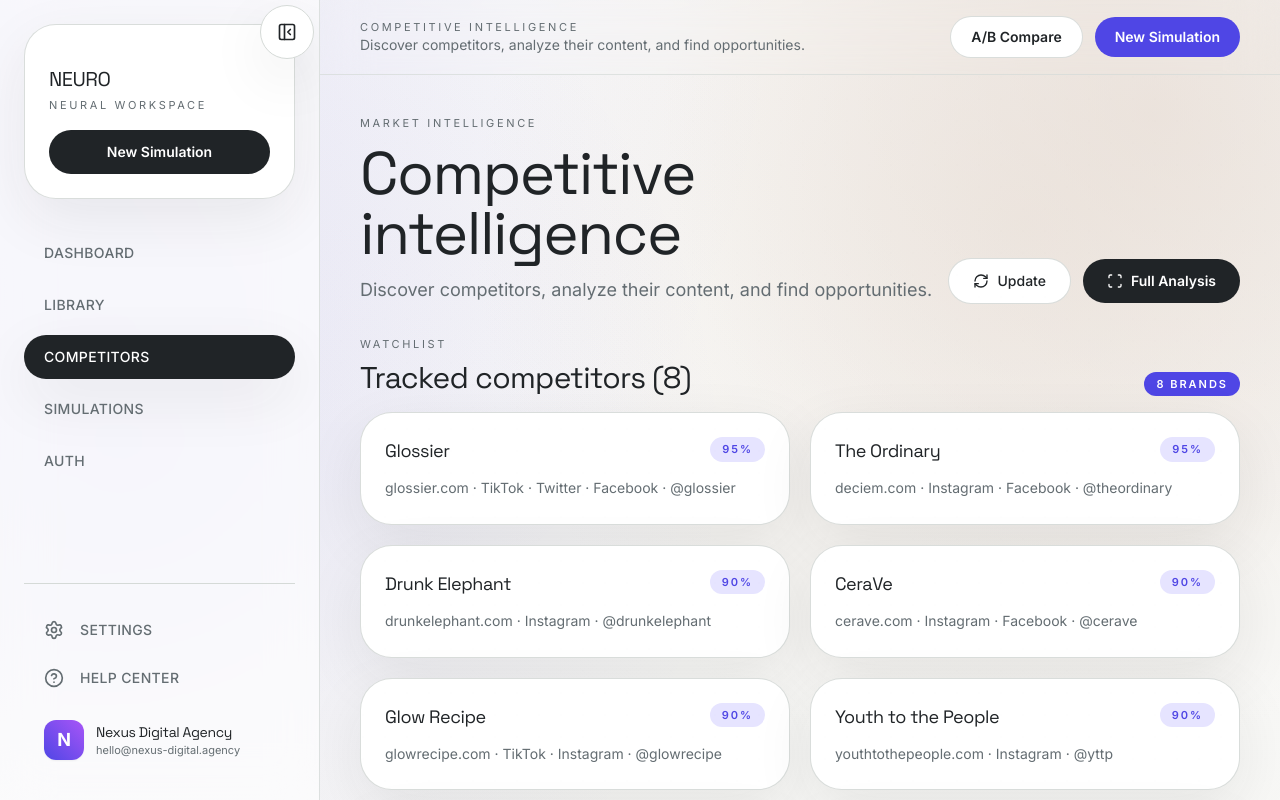
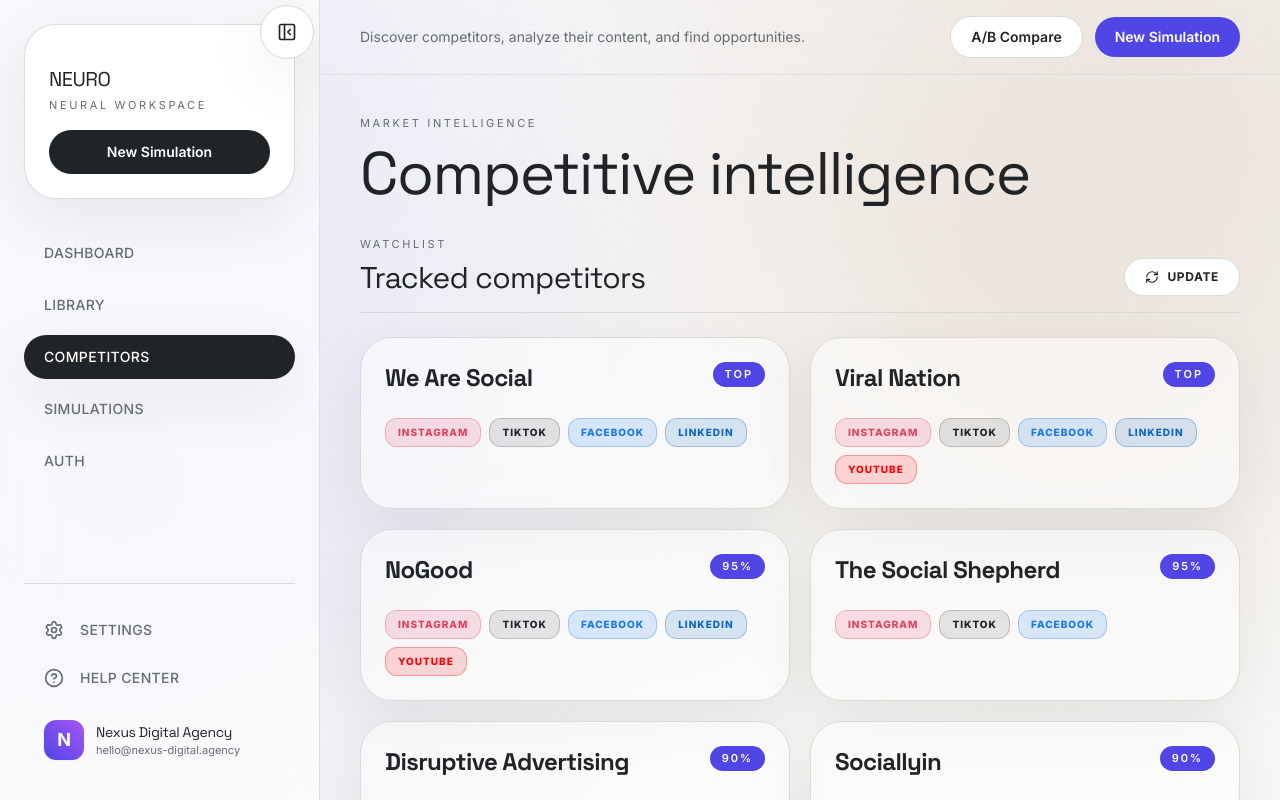
Before and after one commit to ducminh0302/neuro-simulator, a Next.js app: page /competitive in a window 1280 px wide. Shown: the top 800 px of the page. Built offline with nearby package versions, Linux system fonts and the light colour scheme.

Commit message:
Refine Competitive Intelligence UI: polish typography, social buttons, and layout

```diff
--- a/src/app/competitive/page.tsx
+++ b/src/app/competitive/page.tsx
@@ -1,4 +1,4 @@
-import { RefreshCw, Search, Upload, Scan } from "lucide-react";
+import { RefreshCw, Search, Upload, Scan, ChevronDown } from "lucide-react";
 
 import { SiteShell } from "@/components/site-shell";
 import { Card, Pill, SectionHeading, Surface } from "@/components/ui";
@@ -11,16 +11,101 @@
 const trackedCompetitors: Array<{
   name: string;
   relevance: string;
-  socials: string;
+  website: { label: string; url: string };
+  socials: Array<{ label: string; url: string }>;
 }> = [
-  { name: "Glossier", relevance: "95% relevant", socials: "glossier.com · TikTok · Twitter · Facebook · @glossier" },
-  { name: "The Ordinary", relevance: "95% relevant", socials: "deciem.com · Instagram · Facebook · @theordinary" },
-  { name: "Drunk Elephant", relevance: "90% relevant", socials: "drunkelephant.com · Instagram · @drunkelephant" },
-  { name: "CeraVe", relevance: "90% relevant", socials: "cerave.com · Instagram · Facebook · @cerave" },
-  { name: "Glow Recipe", relevance: "90% relevant", socials: "glowrecipe.com · TikTok · Instagram · @glowrecipe" },
-  { name: "Youth to the People", relevance: "90% relevant", socials: "youthtothepeople.com · Instagram · @yttp" },
-  { name: "Curology", relevance: "90% relevant", socials: "curology.com · Instagram · TikTok · @curology" },
-  { name: "Versed", relevance: "90% relevant", socials: "versedskin.com · Instagram · @versed" },
+  {
+    name: "We Are Social",
+    relevance: "Top relevant",
+    website: { label: "wearesocial.com", url: "https://wearesocial.com" },
+    socials: [
+      { label: "Instagram", url: "https://www.instagram.com/wearesocial/" },
+      { label: "TikTok", url: "https://www.tiktok.com/@wearesociallondon" },
+      { label: "Facebook", url: "https://www.facebook.com/wearesocial/" },
+      { label: "LinkedIn", url: "https://www.linkedin.com/company/we-are-social" },
+    ],
+  },
+  {
+    name: "Viral Nation",
+    relevance: "Top relevant",
+    website: { label: "viralnation.com", url: "https://viralnation.com" },
+    socials: [
+      { label: "Instagram", url: "https://www.instagram.com/viralnation/" },
+      { label: "TikTok", url: "https://www.tiktok.com/@viralnationinc" },
+      { label: "Facebook", url: "https://www.facebook.com/theviralnation/" },
+      { label: "LinkedIn", url: "https://www.linkedin.com/company/viralnationinc" },
+      { label: "YouTube", url: "https://www.youtube.com/@viralnationinc" },
+    ],
+  },
+  {
+    name: "NoGood",
+    relevance: "95% relevant",
+    website: { label: "nogood.io", url: "https://nogood.io" },
+    socials: [
+      { label: "Instagram", url: "https://www.instagram.com/nogood.io/" },
+      { label: "TikTok", url: "https://www.tiktok.com/@nogood.io" },
+      { label: "Facebook", url: "https://www.facebook.com/nogood.io/" },
+      { label: "LinkedIn", url: "https://www.linkedin.com/company/nogood" },
+      { label: "YouTube", url: "https://www.youtube.com/@nogoodhq" },
+    ],
+  },
+  {
+    name: "The Social Shepherd",
+    relevance: "95% relevant",
+    website: { label: "thesocialshepherd.com", url: "https://thesocialshepherd.com" },
+    socials: [
+      { label: "Instagram", url: "https://www.instagram.com/thesocialshepherd/" },
+      { label: "TikTok", url: "https://www.tiktok.com/@thesocialshepherdagency" },
+      { label: "Facebook", url: "https://www.facebook.com/thesocialshepherdagency/" },
+    ],
+  },
+  {
+    name: "Disruptive Advertising",
+    relevance: "90% relevant",
+    website: { label: "disruptiveadvertising.com", url: "https://disruptiveadvertising.com" },
+    socials: [
+      { label: "Instagram", url: "https://www.instagram.com/disruptiveads/" },
+      { label: "TikTok", url: "https://www.tiktok.com/@disruptiveads" },
+      { label: "Facebook", url: "https://www.facebook.com/disruptiveads/" },
+      { label: "LinkedIn", url: "https://www.linkedin.com/company/disruptive-advertising" },
+    ],
+  },
+  {
+    name: "Sociallyin",
+    relevance: "90% relevant",
+    website: { label: "sociallyin.com", url: "https://sociallyin.com" },
+    socials: [
+      { label: "Instagram", url: "https://www.instagram.com/sociallyin__/" },
+      { label: "TikTok", url: "https://www.tiktok.com/@sociallyin" },
+      { label: "Facebook", url: "https://www.facebook.com/sociallyin/" },
+      { label: "LinkedIn", url: "https://www.linkedin.com/company/sociallyin" },
+      { label: "YouTube", url: "https://www.youtube.com/@sociallyintheagency" },
+    ],
+  },
+  {
+    name: "Moburst",
+    relevance: "90% relevant",
+    website: { label: "moburst.com", url: "https://moburst.com" },
+    socials: [
+      { label: "Instagram", url: "https://www.instagram.com/moburst.agency/" },
+      { label: "TikTok", url: "https://www.tiktok.com/@moburst" },
+      { label: "Facebook", url: "https://www.facebook.com/moburstmobilemarketing/" },
+      { label: "LinkedIn", url: "https://www.linkedin.com/company/moburst" },
+      { label: "YouTube", url: "https://www.youtube.com/channel/UC7U9_olLMlDdyHmrtXIQCcg" },
+    ],
+  },
+  {
+    name: "Power Digital Marketing",
+    relevance: "90% relevant",
+    website: { label: "powerdigitalmarketing.com", url: "https://powerdigitalmarketing.com" },
+    socials: [
+      { label: "Instagram", url: "https://www.instagram.com/power_digital/" },
+      { label: "TikTok", url: "https://www.tiktok.com/@powerdigital" },
+      { label: "Facebook", url: "https://www.facebook.com/PowerDigitalMarketing/" },
+      { label: "LinkedIn", url: "https://www.linkedin.com/company/powerdigitalmarketing" },
+      { label: "YouTube", url: "https://www.youtube.com/@PowerDigitalMarketing" },
+    ],
+  },
 ];
 
 const ordinaryPosts: Array<{
@@ -41,58 +126,97 @@
   { likes: "270", comments: "15", views: "10800", score: "37.5" },
 ];
 
-function CompetitorCard({ name, relevance, socials }: (typeof trackedCompetitors)[number]) {
+const getSocialStyles = (platform: string) => {
+  switch (platform.toLowerCase()) {
+    case "instagram":
+      return "bg-[#E4405F]/15 border-[#E4405F]/30 text-[#E4405F] hover:bg-[#E4405F] hover:text-white hover:border-[#E4405F]";
+    case "tiktok":
+      return "bg-ink/10 border-ink/20 text-ink hover:bg-ink hover:text-white hover:border-ink";
+    case "facebook":
+      return "bg-[#1877F2]/15 border-[#1877F2]/30 text-[#1877F2] hover:bg-[#1877F2] hover:text-white hover:border-[#1877F2]";
+    case "linkedin":
+      return "bg-[#0A66C2]/15 border-[#0A66C2]/30 text-[#0A66C2] hover:bg-[#0A66C2] hover:text-white hover:border-[#0A66C2]";
+    case "youtube":
+      return "bg-[#FF0000]/15 border-[#FF0000]/30 text-[#FF0000] hover:bg-[#FF0000] hover:text-white hover:border-[#FF0000]";
+    default:
+      return "bg-panelSoft border-line text-muted hover:bg-panel hover:text-ink";
+  }
+};
+
+function CompetitorCard({ name, relevance, website, socials }: (typeof trackedCompetitors)[number]) {
   return (
-    <Card className="p-5 sm:p-6">
-      <div className="flex items-start justify-between gap-2">
-        <h3 className="headline text-lg text-ink">{name}</h3>
-        <Pill tone="soft">{relevance.replace(" relevant", "")}</Pill>
+    <Card className="group/card overflow-hidden p-5 sm:p-6 transition-all hover:shadow-xl hover:shadow-accent/5 border-transparent hover:border-accent/10 bg-white/50 backdrop-blur-sm">
+      <div className="flex items-start justify-between gap-3">
+        <a
+          href={website.url}
+          target="_blank"
+          rel="noopener noreferrer"
+          className="group min-w-0 flex-1"
+        >
+          <h3 className="headline truncate text-xl sm:text-2xl font-bold text-accent group-hover:text-accent-hover transition-all group-hover:translate-x-1 decoration-accent/30 decoration-1 underline-offset-4 group-hover:underline">
+            {name}
+          </h3>
+        </a>
+        <Pill tone="accent" className="shrink-0 font-bold tracking-tight text-[10px]">
+          {relevance.replace(" relevant", "")}
+        </Pill>
       </div>
-      <p className="mt-3 text-sm leading-relaxed text-muted">{socials}</p>
+      <div className="mt-6 flex flex-wrap gap-2">
+        {socials.map((s) => (
+          <a
+            key={s.label}
+            href={s.url}
+            target="_blank"
+            rel="noopener noreferrer"
+            className={`inline-flex items-center rounded-xl border px-3 py-1.5 text-[10px] font-extrabold uppercase tracking-widest transition-all hover:scale-105 hover:shadow-sm active:scale-95 ${getSocialStyles(
+              s.label
+            )}`}
+          >
+            {s.label}
+          </a>
+        ))}
+      </div>
     </Card>
   );
 }
 
 export default function CompetitiveIntelligencePage() {
   return (
-    <SiteShell active="competitors" title="Competitive Intelligence" subtitle="Discover competitors, analyze their content, and find opportunities.">
+    <SiteShell active="competitors" subtitle="Discover competitors, analyze their content, and find opportunities.">
       <div className="space-y-8 pb-10">
         <SectionHeading
           eyebrow="Market intelligence"
           title={<>Competitive intelligence</>}
-          description="Discover competitors, analyze their content, and find opportunities."
-          action={
-            <div className="flex flex-wrap items-center gap-3">
-              <button
-                type="button"
-                className="inline-flex items-center gap-2 rounded-full bg-panel px-6 py-3 text-sm font-medium soft-border transition-colors hover:bg-panelSoft"
-              >
-                <RefreshCw className="h-4 w-4" aria-hidden />
-                Update
-              </button>
-              <button
-                type="button"
-                className="inline-flex items-center gap-2 rounded-full bg-ink px-6 py-3 text-sm font-semibold text-white transition-transform hover:-translate-y-0.5"
-              >
-                <Scan className="h-4 w-4" aria-hidden />
-                Full Analysis
-              </button>
-            </div>
-          }
         />
 
         <section>
-          <div className="mb-4 flex items-end justify-between gap-4">
+          <div className="mb-6 flex flex-wrap items-end justify-between gap-4 border-b border-line pb-4">
             <div>
               <p className="kicker">Watchlist</p>
-              <h2 className="headline mt-2 text-2xl sm:text-3xl">Tracked competitors (8)</h2>
+              <h2 className="headline mt-2 text-2xl sm:text-3xl">Tracked competitors</h2>
             </div>
-            <Pill tone="accent">8 brands</Pill>
+            <button
+              type="button"
+              className="inline-flex items-center gap-2 rounded-full bg-panel px-5 py-2.5 text-xs font-bold uppercase tracking-wider text-ink soft-border transition-all hover:bg-panelSoft hover:shadow-sm active:scale-95"
+            >
+              <RefreshCw className="h-3.5 w-3.5" aria-hidden />
+              Update
+            </button>
           </div>
           <div className="grid gap-5 sm:grid-cols-2">
             {trackedCompetitors.map((c) => (
               <CompetitorCard key={c.name} {...c} />
             ))}
+          </div>
+          <div className="mt-8 flex justify-center">
+            <button
+              type="button"
+              className="group relative flex items-center gap-2 rounded-full border border-line bg-white/50 px-6 py-2.5 text-[10px] font-black uppercase tracking-[0.15em] text-muted transition-all hover:border-accent/30 hover:bg-white hover:text-accent hover:shadow-lg hover:shadow-accent/5 active:scale-95"
+            >
+              See more competitors
+              <ChevronDown className="h-3.5 w-3.5 transition-transform duration-300 group-hover:translate-y-0.5" aria-hidden />
+              <div className="absolute inset-0 -z-10 rounded-full bg-accent/5 opacity-0 blur-lg transition-opacity group-hover:opacity-100" />
+            </button>
           </div>
         </section>
 
@@ -103,7 +227,7 @@
             <div className="min-w-0 flex-1">
               <input
                 type="search"
-                placeholder="e.g. Scrape Glossier's last 20 Instagram posts, or just type a brand name..."
+                placeholder="e.g. Scrape Viral Nation's last 20 Instagram posts, or just type an agency name..."
                 className="h-12 w-full rounded-full border border-line bg-white px-6 text-sm text-ink outline-none transition-all placeholder:text-muted focus:border-accent/40 focus:shadow-soft"
                 aria-label="Scrape or search competitor content"
               />
@@ -131,7 +255,7 @@
           <div className="flex flex-wrap items-center justify-between gap-2">
             <div>
               <p className="kicker">Scraped feed</p>
-              <h2 className="headline mt-2 text-2xl sm:text-3xl">The Ordinary (10)</h2>
+              <h2 className="headline mt-2 text-2xl sm:text-3xl">We Are Social (10)</h2>
             </div>
             <button
               type="button"
@@ -149,7 +273,7 @@
                 />
                 <div className="min-w-0 flex-1">
                   <div className="flex flex-wrap items-baseline gap-2">
-                    <span className="headline text-base text-ink">The Ordinary</span>
+                    <span className="headline text-base text-ink">We Are Social</span>
                     <Pill tone="neutral">instagram</Pill>
                   </div>
                   <p className="mt-1.5 text-sm text-muted">
```
Also changed, not shown: 1 other file (tests, documents, lock files or other folders).
